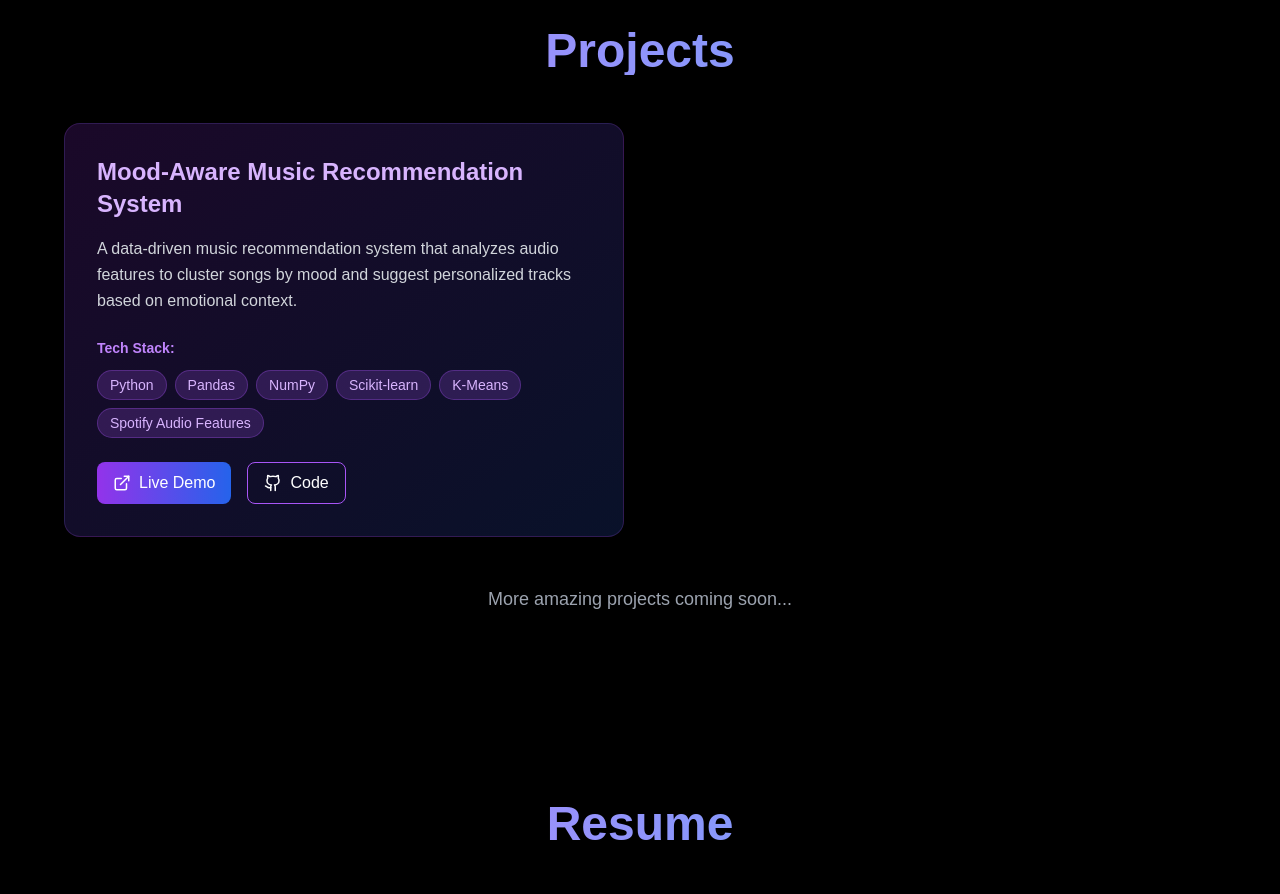
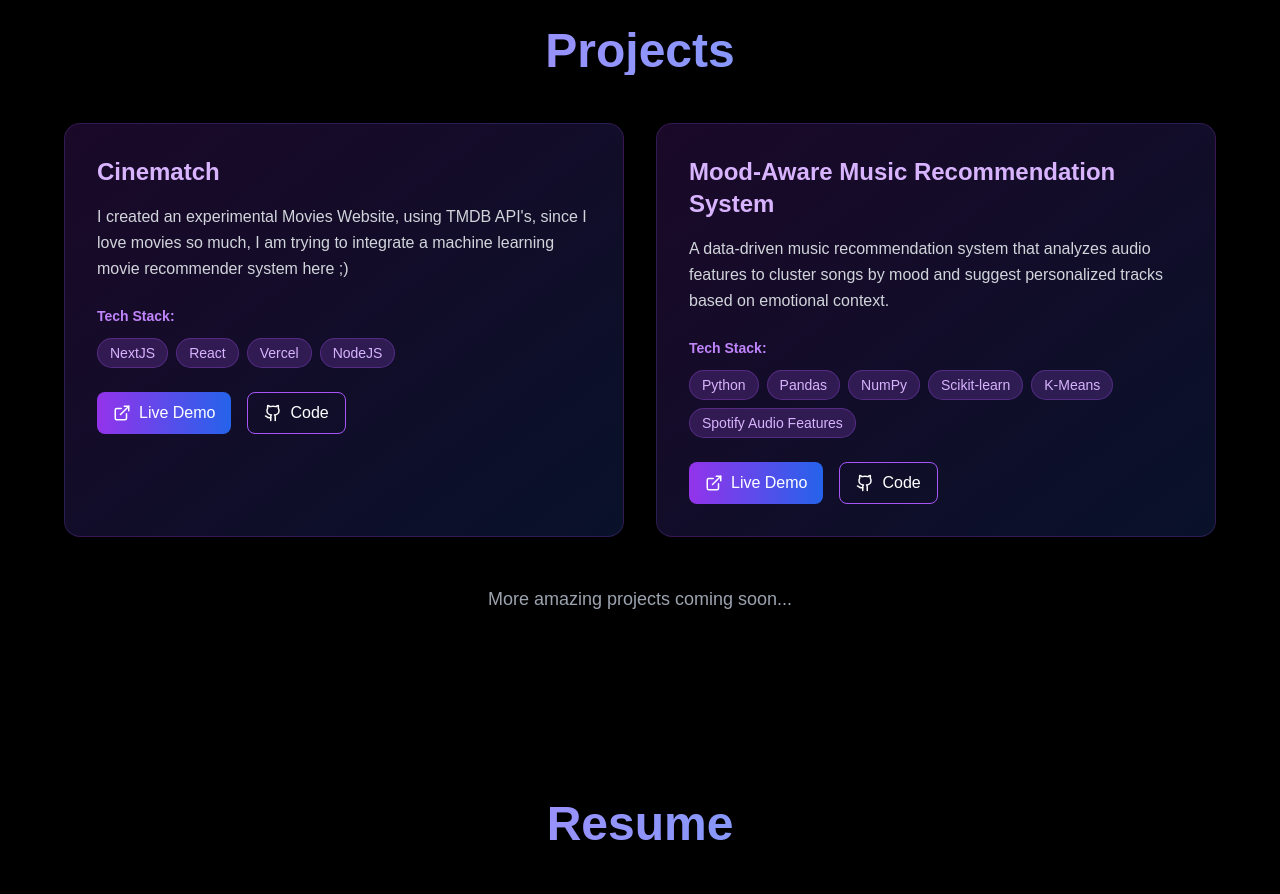
Before and after one commit to Umrii/Portfolio, a Next.js app: page / in a window 1280 px wide. Shown: the part 1680-2574 px from the top of the page. Built offline with nearby package versions, Linux system fonts and the light colour scheme.

Commit message:
New Project

```diff
--- a/data/portfolioData.ts
+++ b/data/portfolioData.ts
@@ -19,14 +19,22 @@ export const aboutMe: AboutMe = {
 
 
 export const projects: Project[] = [
+    {
+    id: 1,
+    title: "Cinematch",
+    description: "I created an experimental Movies Website, using TMDB API's, since I love movies so much, I am trying to integrate a machine learning movie recommender system here ;)",
+    techStack: ["NextJS", "React", "Vercel", "NodeJS"],
+    liveDemo: "https://cinematch.anasatiq.com/",
+    github: "https://github.com/Umrii/Cinematch"
+  },
   {
-    id: 1,
+    id: 2,
     title: "Mood-Aware Music Recommendation System",
     description: "A data-driven music recommendation system that analyzes audio features to cluster songs by mood and suggest personalized tracks based on emotional context.",
     techStack: ["Python", "Pandas", "NumPy", "Scikit-learn", "K-Means", "Spotify Audio Features"],
     liveDemo: "",
     github: "https://github.com/Umrii/Mood-Aware-Music-Recommendation-System"
-  }
+  },
 ];
 
 export const resumeData: ResumeData = {
```
